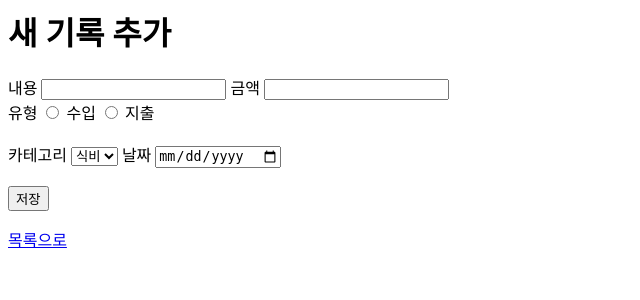
After one commit to ppo3330/django-accountbook, a Django app: page /create/ in a window 1280 px wide. The commit adds this page. Shown: the top 300 px of the page, without its empty margins (0-640 px from the left). Run offline with Django 5.2, Linux system fonts and the light colour scheme.

Commit message:
feat: 새 기록 추가 페이지 생성

```diff
--- a/accountbook/templates/accountbook/list.html
+++ b/accountbook/templates/accountbook/list.html
@@ -1,4 +1,7 @@
 <h1>가계부 기록</h1>
+
+<a href="{% url 'record_create' %}" class="btn btn-primary">새 기록 추가</a>
+<br><br>
 
 <table border="1" cellpadding="8">
     <tr>
@@ -33,4 +36,6 @@
         </td>
     </tr>
     {% endfor %}
+
+
 </table>
--- /dev/null
+++ b/accountbook/templates/accountbook/record_form.html
@@ -0,0 +1,33 @@
+<h1>새 기록 추가</h1>
+
+<form method = "POST">
+    {% csrf_token %}
+    <label>내용</label>
+    <input type="text" name="title" required>
+
+    <label>금액</label>
+    <input type="number" name="amount" required>
+
+    <br><label>유형</label>
+    <label><input type="radio" name="record_type" value="income" required> 수입</label>
+    <label><input type="radio" name="record_type" value="expense" required> 지출</label>
+    <br><br>
+
+    <label>카테고리</label>
+    <select name="category" required>
+        <option value="식비">식비</option>
+        <option value="교통">교통</option>
+        <option value="쇼핑">쇼핑</option>
+        <option value="생활">생활</option>
+        <option value="월급">월급</option>
+        <option value="기타">기타</option>
+    </select>
+
+    <label>날짜</label>
+    <input type="date" name="date" required>
+
+    <br><br>
+    <button type="submit">저장</button>
+</form>
+
+<a href="{% url 'record_list' %}">목록으로</a>
--- a/accountbook/urls.py
+++ b/accountbook/urls.py
@@ -3,4 +3,5 @@ from . import views
 
 urlpatterns = [
     path('', views.record_list, name='record_list'),
+    path('create/', views.record_create, name='record_create'),
 ]
--- a/accountbook/views.py
+++ b/accountbook/views.py
@@ -1,4 +1,4 @@
-from django.shortcuts import render
+from django.shortcuts import render, redirect
 from .models import Record
 
 def record_list(request):
@@ -7,3 +7,22 @@ def record_list(request):
     return render(request, 'accountbook/list.html', {
         'records': records
     })
+
+def record_create(request):
+    if request.method == "POST":
+        title = request.POST.get('title')
+        amount = request.POST.get('amount')
+        record_type = request.POST.get('record_type')
+        category = request.POST.get('category')
+        date = request.POST.get('date')
+
+        if title and amount and record_type and category and date:
+            Record.objects.create(
+                title=title,
+                amount=amount,
+                record_type=record_type,
+                category=category,
+                date=date,
+            )
+            return redirect('record_list')
+    return render(request, 'accountbook/record_form.html')
```
